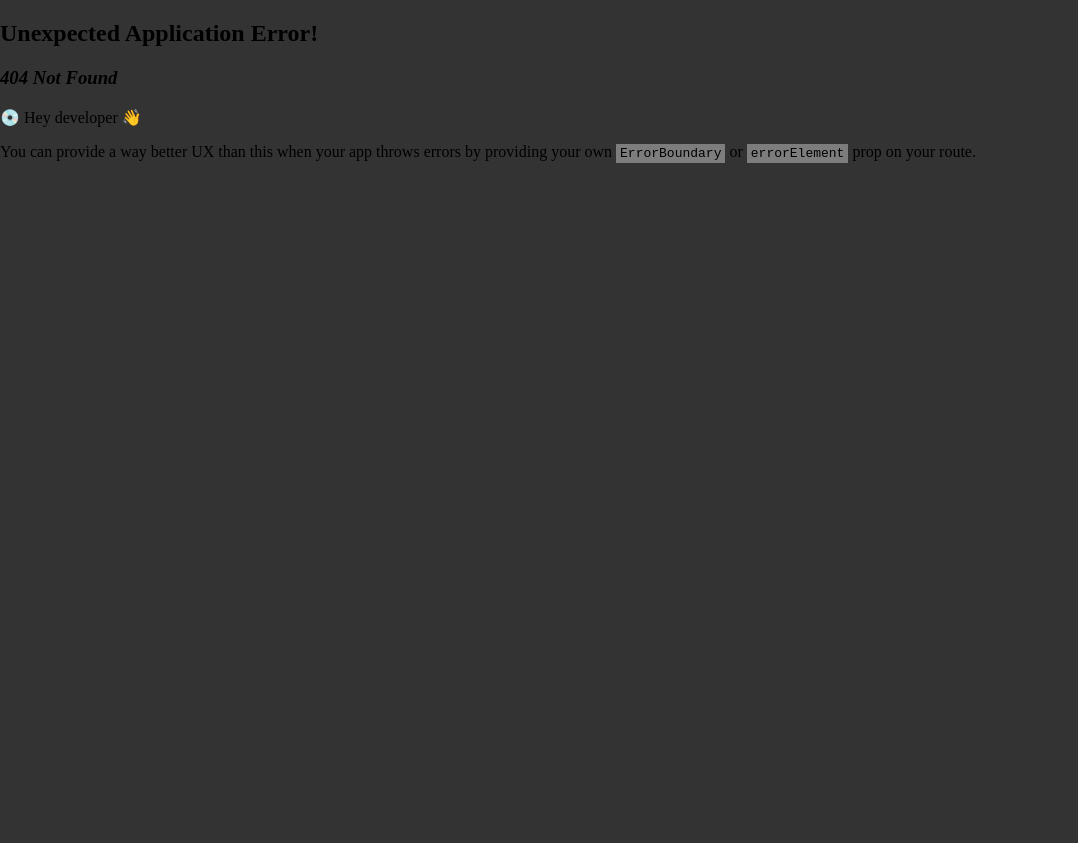
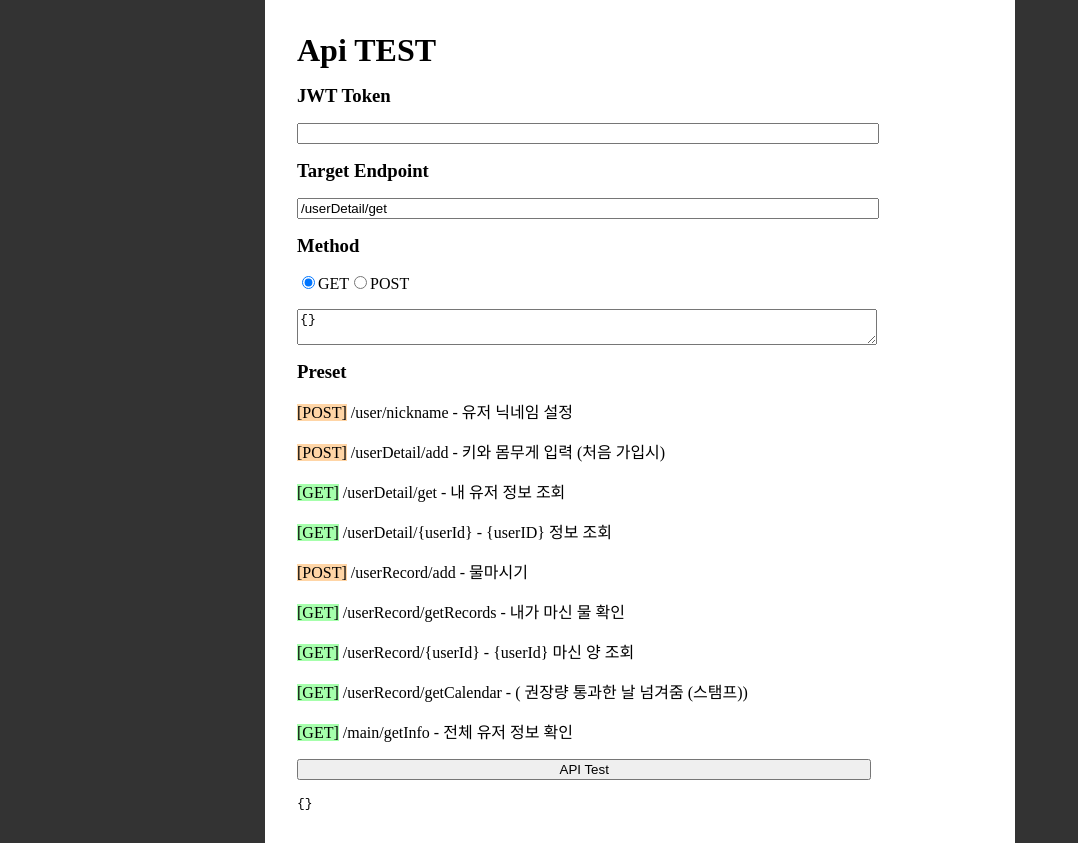
Before and after one commit to LikeLionHGU/WOMOOL_Front, a React (Vite) app: page /apitest in a window 1280 px wide. Before the commit this address had no page. Shown: the whole page, without its empty margins (0-1078 px from the left). Before the commit the page ends 800 px from the top, so only its background shows below. Built offline with nearby package versions, Linux system fonts and the light colour scheme; a web font is replaced by a local one.

Commit message:
feat(apitest.jsx): apitest route to test apis

```diff
--- a/src/main.jsx
+++ b/src/main.jsx
@@ -6,6 +6,7 @@ import { createBrowserRouter, RouterProvider } from "react-router-dom";
 import { RecoilRoot } from "recoil";
 import Logincb from "./pages/Logincb.jsx";
 import Home from "./pages/Home.jsx";
+import ApiTest from "./pages/ApiTest.jsx";
 
 const router = createBrowserRouter([
   {
@@ -16,6 +17,10 @@ const router = createBrowserRouter([
     path: "/logincb",
     element: <Logincb />,
   },
+  {
+    path: "/apitest",
+    element: <ApiTest />,
+  },
 ]);
 
 ReactDOM.createRoot(document.getElementById("root")).render(
--- /dev/null
+++ b/src/pages/ApiTest.jsx
@@ -0,0 +1,176 @@
+import React, { useState } from "react";
+import { Container } from "../styles/Container";
+import { useRecoilValue } from "recoil";
+import { authJwtAtom } from "../recoil/auth/atoms";
+import styled from "styled-components";
+
+const presets = [
+  {
+    method: "POST",
+    endpoint: "/user/nickname",
+    description: "유저 닉네임 설정",
+    body: {
+      nickName: "물먹는 하마2",
+    },
+  },
+  {
+    method: "POST",
+    endpoint: "/userDetail/add",
+    description: "키와 몸무게 입력 (처음 가입시)",
+    body: {
+      height: "185.3",
+      weight: "75.2",
+    },
+  },
+  {
+    method: "GET",
+    endpoint: "/userDetail/get",
+    description: "내 유저 정보 조회",
+    body: {},
+  },
+  {
+    method: "GET",
+    endpoint: "/userDetail/{userId}",
+    description: "{userID} 정보 조회",
+    body: {},
+  },
+  {
+    method: "POST",
+    endpoint: "/userRecord/add",
+    description: "물마시기",
+    body: {
+      amount: "600",
+    },
+  },
+  {
+    method: "GET",
+    endpoint: "/userRecord/getRecords",
+    description: "내가 마신 물 확인",
+    body: {},
+  },
+  {
+    method: "GET",
+    endpoint: "/userRecord/{userId}",
+    description: "{userId} 마신 양 조회",
+    body: {},
+  },
+  {
+    method: "GET",
+    endpoint: "/userRecord/getCalendar",
+    description: "( 권장량 통과한 날 넘겨줌 (스탬프))",
+    body: {},
+  },
+  {
+    method: "GET",
+    endpoint: "/main/getInfo",
+    description: "전체 유저 정보 확인",
+    body: {},
+  },
+];
+
+function ApiTest() {
+  const [targetEndPoint, setTargetEndPoint] = useState("/userDetail/get");
+  const [requestType, setRequestType] = useState("GET");
+  const [requestData, setRequestData] = useState("{}");
+  const [responseData, setResponseData] = useState({});
+  const jwtValue = useRecoilValue(authJwtAtom);
+
+  const loadPreset = ({ method, endpoint, body }) => {
+    setRequestType(method);
+    setTargetEndPoint(endpoint);
+    setRequestData(JSON.stringify(body));
+  };
+
+  const sendApiRequest = () => {
+    fetch("http://localhost:8080" + targetEndPoint, {
+      method: requestType,
+      headers: {
+        Authorization: `Bearer ${jwtValue}`,
+        "Content-Type": "application/json",
+      },
+      body:
+        requestType !== "GET"
+          ? JSON.stringify(JSON.parse(requestData))
+          : undefined,
+    }).then((data) => data.json().then((json) => setResponseData(json)));
+  };
+  return (
+    <Container>
+      <ApiTestC>
+        <h1>Api TEST</h1>
+        <h3>JWT Token</h3>
+        <input value={jwtValue} readOnly />
+        <h3>Target Endpoint</h3>
+        <input
+          value={targetEndPoint}
+          onChange={(e) => setTargetEndPoint(e.target.value)}
+        />
+        <h3>Method</h3>
+        <div>
+          <input
+            type="radio"
+            id="type-get"
+            checked={requestType === "GET"}
+            onClick={() => setRequestType("GET")}
+          />
+          <label for="type-get">GET</label>
+          <input
+            type="radio"
+            id="type-post"
+            checked={requestType === "POST"}
+            onClick={() => setRequestType("POST")}
+          />
+          <label for="type-post">POST</label>
+        </div>
+        <textarea
+          value={requestData}
+          onChange={(e) => setRequestData(e.target.value)}
+        />
+        <h3>Preset</h3>
+        {presets.map((preset) => (
+          <div
+            style={{
+              cursor: "pointer",
+              userSelect: "none",
+            }}
+            onClick={() => loadPreset(preset)}
+          >
+            <span
+              style={{
+                backgroundColor:
+                  preset.method === "GET" ? "#a6ffac" : "#ffd5a6",
+              }}
+            >
+              [{preset.method}]
+            </span>{" "}
+            {preset.endpoint} - {preset.description}
+          </div>
+        ))}
+        <button onClick={sendApiRequest}>API Test</button>
+        <div>
+          <ApiResult>{JSON.stringify(responseData, null, 2)}</ApiResult>
+        </div>
+      </ApiTestC>
+    </Container>
+  );
+}
+
+export default ApiTest;
+
+const ApiTestC = styled.div`
+  background-color: white;
+  color: black;
+  padding: 16px;
+  & > * {
+    display: block;
+    width: 80%;
+    margin: 16px;
+  }
+`;
+
+const ApiResult = styled.div`
+  font-family: monospace;
+  word-wrap: normal;
+  word-break: break-word;
+  white-space: pre;
+`;
```
